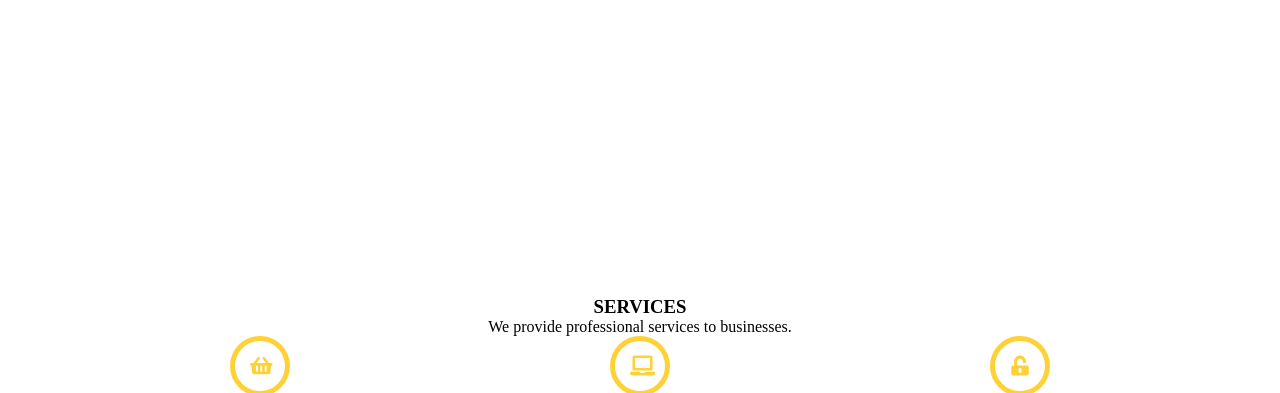
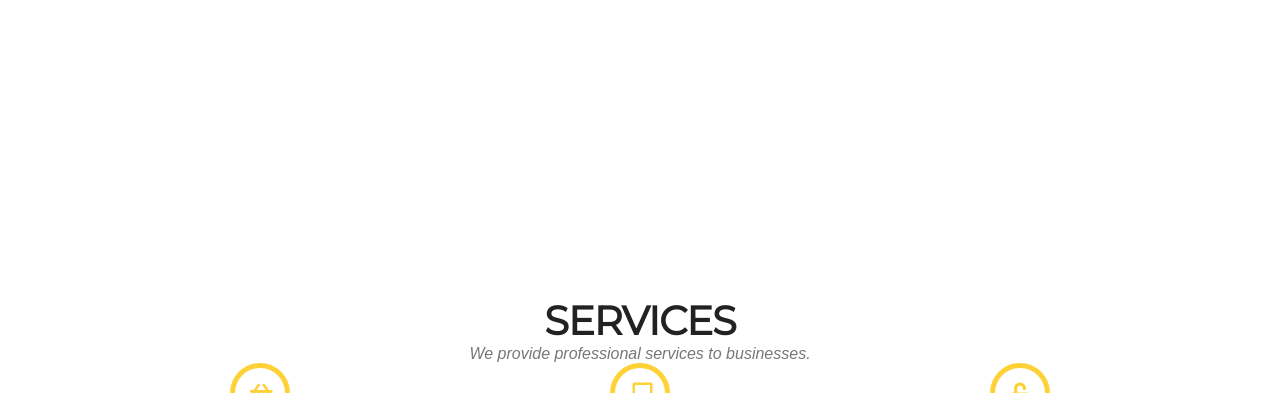
Before and after one commit to natkalia/Bootcamp_WebDev_Kodilla_Exercise_4.6_Golden, a website: page index.html in a window 1280 px wide. Shown: the part 504-897 px from the top of the page. Drawn offline with Linux system fonts and the light colour scheme; a web font is replaced by a local one.

Commit message:
add styles fonts,colors necessary for services section

```diff
--- a/sass/style.scss
+++ b/sass/style.scss
@@ -1,7 +1,8 @@
 /*Variables*/
 $color-light: white;
-$color-medium: #555555;
-$color-dark: black;
+$color-lightgrey: #777777;
+$color-mediumgrey: #555555;
+$color-darkgrey: #222222;
 $color-yellow: #fed136;
 $font-one: "Montserrat", sans-serif;
 $font-two: "Roboto Slab", serif;
@@ -22,6 +23,23 @@ $font-four: "Lobster Two", cursive;
 
 .list-item a {
   text-decoration: none;
+}
+
+.section-description {
+  & .page-subtitle {
+    font-size: 40px;
+    letter-spacing: -1px;
+    color: $color-darkgrey;
+    font-family: $font-one;
+    font-weight: 700;
+  }
+  & p {
+    font-size: 16px;
+    color: $color-lightgrey;
+    font-family: $font-three;
+    font-weight: 400;
+    font-style: italic;
+  }
 }
 
 /*Navigation*/
@@ -128,7 +146,7 @@ $font-four: "Lobster Two", cursive;
     width: 60px;
     border-radius: 50%;
     background-color: black;
-    color: $color-light
+    color: $color-light;
   }
 }
 
```
Also changed, not shown: css/style.css, sass/style.css, sass/style.min.css, 1 other file.
